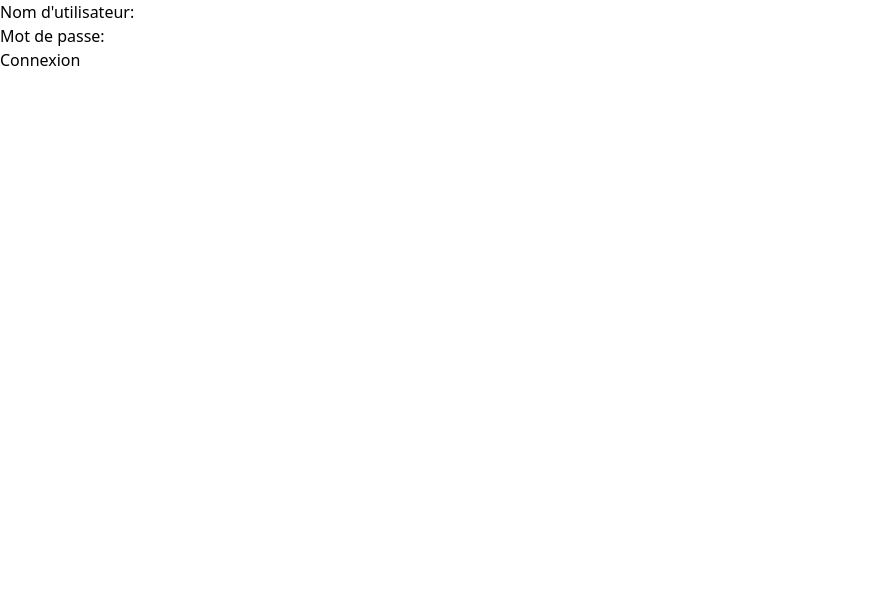
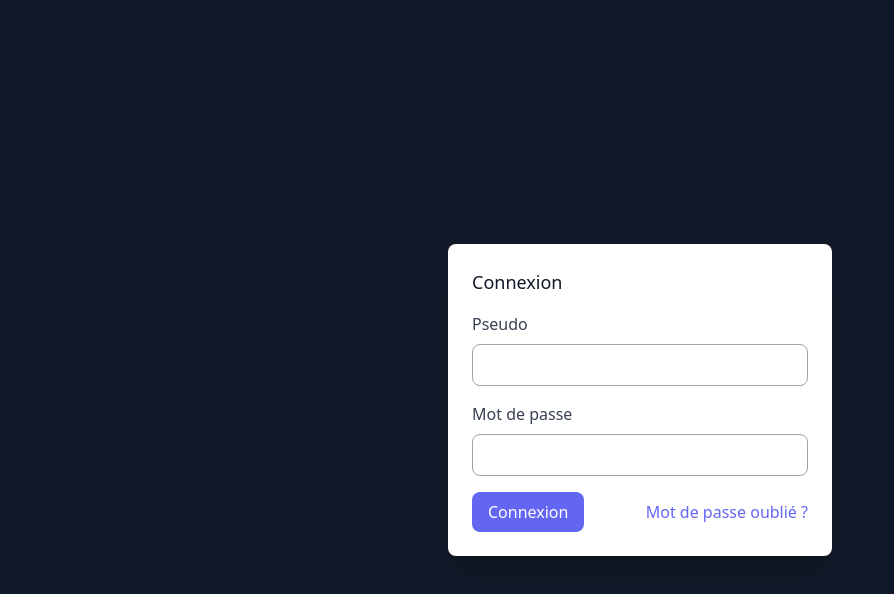
Before and after one commit to adrienpoirier/web_front, a Vue app: page /login in a window 1280 px wide. Shown: the top 594 px of the page, without its empty margins (0-894 px from the left). Built offline with nearby package versions, Linux system fonts and the light colour scheme.

Commit message:
add login

```diff
--- a/src/components/Login.vue
+++ b/src/components/Login.vue
@@ -1,38 +1,64 @@
 <template>
-  <div>
-    <form @submit.prevent="login">
-      <div>
-        <label for="username">Nom d'utilisateur:</label>
-        <input id="username" v-model="username" />
+    <div class="bg-gray-900 min-h-screen flex items-center justify-center">
+      <div class="w-full max-w-sm">
+        <form class="bg-white p-6 rounded-lg shadow-xl">
+          <h2 class="text-lg font-medium mb-4 text-gray-900">Connexion</h2>
+          <div class="mb-4">
+            <label class="block font-medium mb-2 text-gray-700" for="username">
+              Pseudo
+            </label>
+            <input
+              class="w-full border border-gray-400 p-2 rounded-lg"
+              id="username"
+              type="username"
+              v-model="username"
+              required
+            />
+          </div>
+          <div class="mb-4">
+            <label class="block font-medium mb-2 text-gray-700" for="password">
+              Mot de passe
+            </label>
+            <input
+              class="w-full border border-gray-400 p-2 rounded-lg"
+              id="password"
+              type="password"
+              v-model="password"
+              required
+            />
+          </div>
+          <div class="flex items-center justify-between">
+            <button
+              class="bg-indigo-500 text-white font-medium py-2 px-4 rounded-lg hover:bg-indigo-600"
+              @click="submit"
+            >
+              Connexion
+            </button>
+            <a
+              class="font-medium text-indigo-500 hover:text-indigo-600"
+              href="#"
+            >
+              Mot de passe oublié ?
+            </a>
+          </div>
+        </form>
       </div>
-      <div>
-        <label for="password">Mot de passe:</label>
-        <input id="password" v-model="password" type="password" />
-      </div>
-      <button type="submit">Connexion</button>
-    </form>
-  </div>
-</template>
+    </div>
+  </template>
 
-<script lang="ts">
-  import { defineComponent, ref } from 'vue';
-  import {Ref} from "@vue/reactivity";
-
-  export default defineComponent({
-    setup() {
-      const username: Ref = ref('');
-      const password: Ref = ref('');
-
-      function login() {
-        // Traitement de la soumission du formulaire de connexion
-        console.log(`Username: ${username.value} Password: ${password.value}`);
+  <script>
+  export default {
+    data() {
+      return {
+        email: "",
+        password: ""
+      };
+    },
+    methods: {
+      submit() {
+        // Traitement de la soumission du formulaire ici
+        console.log(this.email, this.password);
       }
-
-      return {
-        username,
-        password,
-        login
-      };
     }
-  });
-</script>
+  };
+  </script>
```
